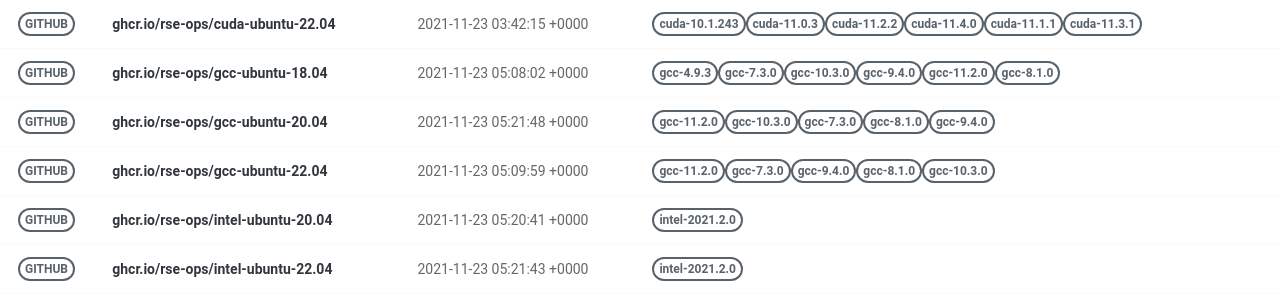
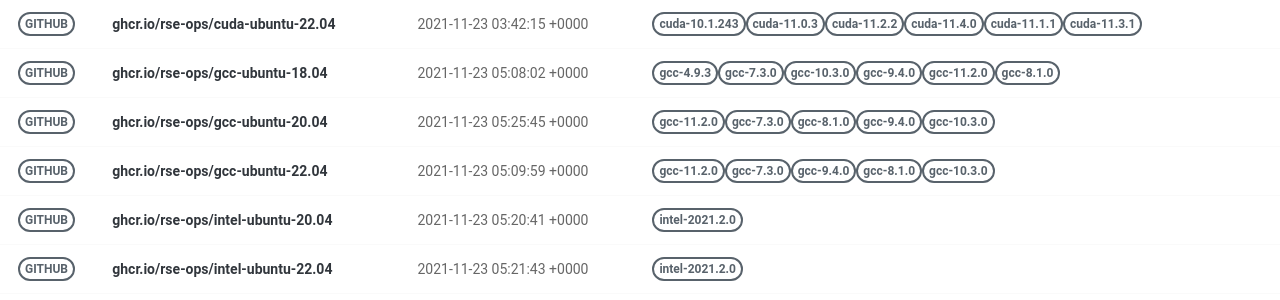
Before and after one commit to rse-ops/docker-images, a Jekyll site: the page built from pages/index.md, in a window 1280 px wide. Shown: the part 326-626 px from the top of the page. Built offline with Jekyll 4.4.1, drawn with Linux system fonts in a browser that asks for light colours; nearby versions of some CDN libraries.

Commit message:
Automated push to update library 2021-11-23

```diff
--- a/_library/ghcr.io-rse-ops-gcc-ubuntu-20.04.md
+++ b/_library/ghcr.io-rse-ops-gcc-ubuntu-20.04.md
@@ -1,7 +1,7 @@
 ---
 layout: container
 name: ghcr.io/rse-ops/gcc-ubuntu-20.04
-updated_at: 2021-11-23 05:21:48.984438
+updated_at: 2021-11-23 05:25:45.408657
 
 
 container_url: https://github.com/orgs/rse-ops/packages/container/package/gcc-ubuntu-20.04
```
Also changed, not shown: other parts of _library/ghcr.io-rse-ops-gcc-ubuntu-20.04.md (+3 -3 lines).
